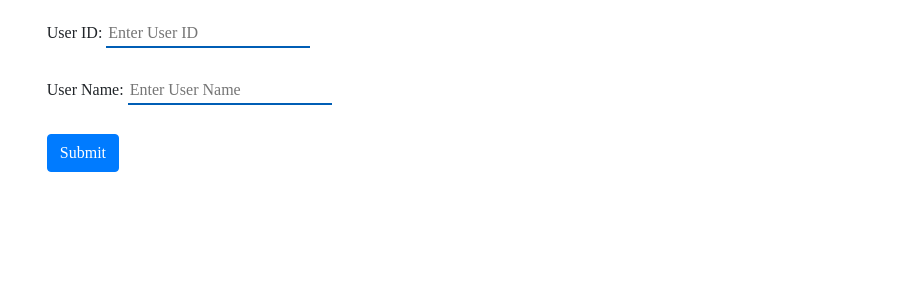
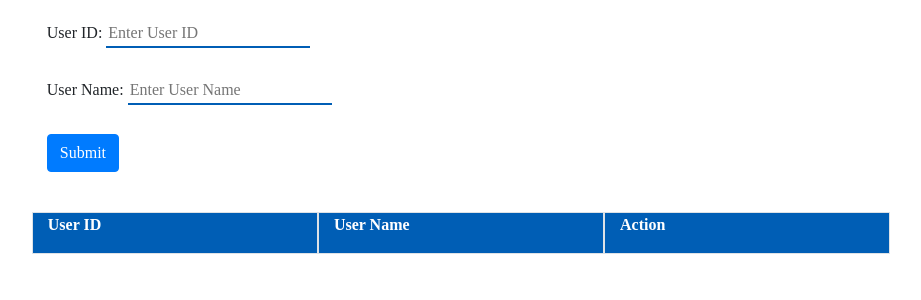
Before and after one commit to AbhishekPeiris/User-Management-Web-App---React-SpringBoot, a React (Create React App) app in the folder client/: page /users in a window 1280 px wide. Shown: the top 300 px of the page, without its empty margins (36-957 px from the left). Built offline with nearby package versions, Linux system fonts and the light colour scheme; a web font is replaced by a local one.

Commit message:
user table

```diff
--- a/client/src/UserForm.js
+++ b/client/src/UserForm.js
@@ -2,7 +2,7 @@ import React from 'react'
 
 function UserForm() {
   return (
-    <div>
+    <div className='container'>
         <form>
             <label>User ID:</label>&nbsp;
             <input type='text' placeholder='Enter User ID' className='input' /><br/><br/>
--- a/client/src/UserTable.js
+++ b/client/src/UserTable.js
@@ -2,7 +2,19 @@ import React from 'react'
 
 function UserTable() {
   return (
-    <div>UserTable</div>
+    <div className='container'>
+        <div className='row tablerow'>
+            <div className='col-md-3 border tablecolmain'>
+                <strong><p>User ID</p></strong>
+            </div>
+            <div className='col-md-3 border tablecolmain'>
+                <strong><p>User Name</p></strong>
+            </div>
+            <div className='col-md-3 border tablecolmain'>
+                <strong><p>Action</p></strong>
+            </div>
+        </div>
+    </div>
   )
 }
 
--- a/client/src/Users.js
+++ b/client/src/Users.js
@@ -1,10 +1,12 @@
 import React from 'react'
 import UserForm from './UserForm'
+import UserTable from './UserTable'
 
 function Users() {
   return (
-    <div className='container'>
+    <div>
         <UserForm />
+        <UserTable />
     </div>
   )
 }
--- a/client/src/index.css
+++ b/client/src/index.css
@@ -29,3 +29,9 @@ code {
   border: none;
   border-bottom: 2px solid rgb(0, 94, 181);
 }
+.tablerow{
+  color: white;
+}
+.tablecolmain{
+  background-color: rgb(0, 94, 181);
+}
```
